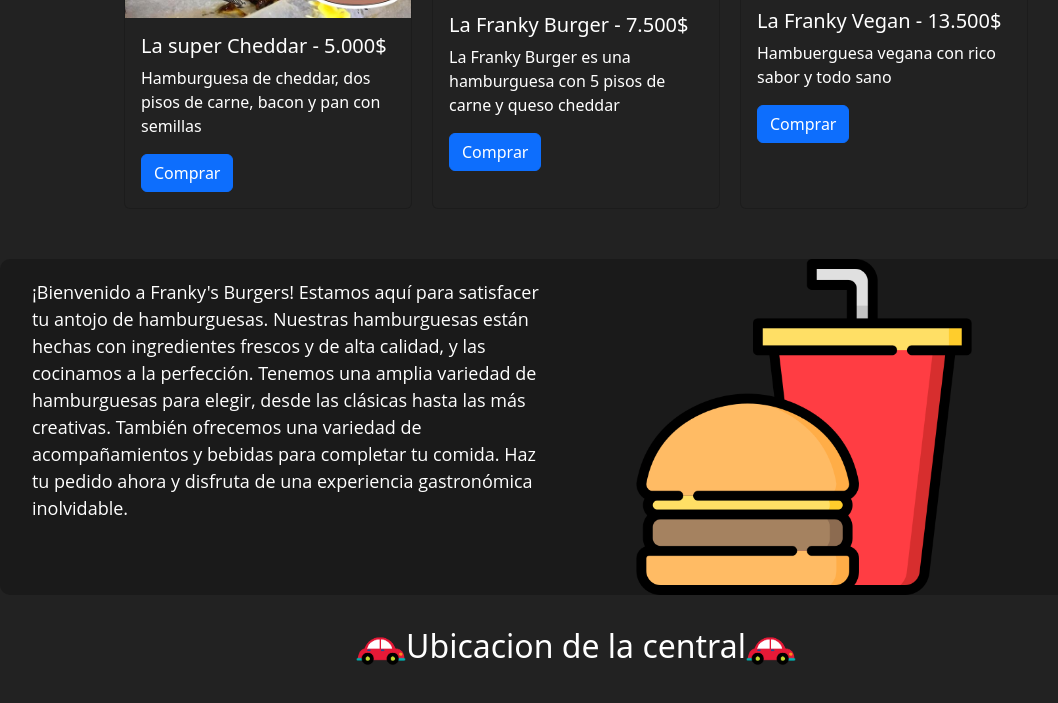
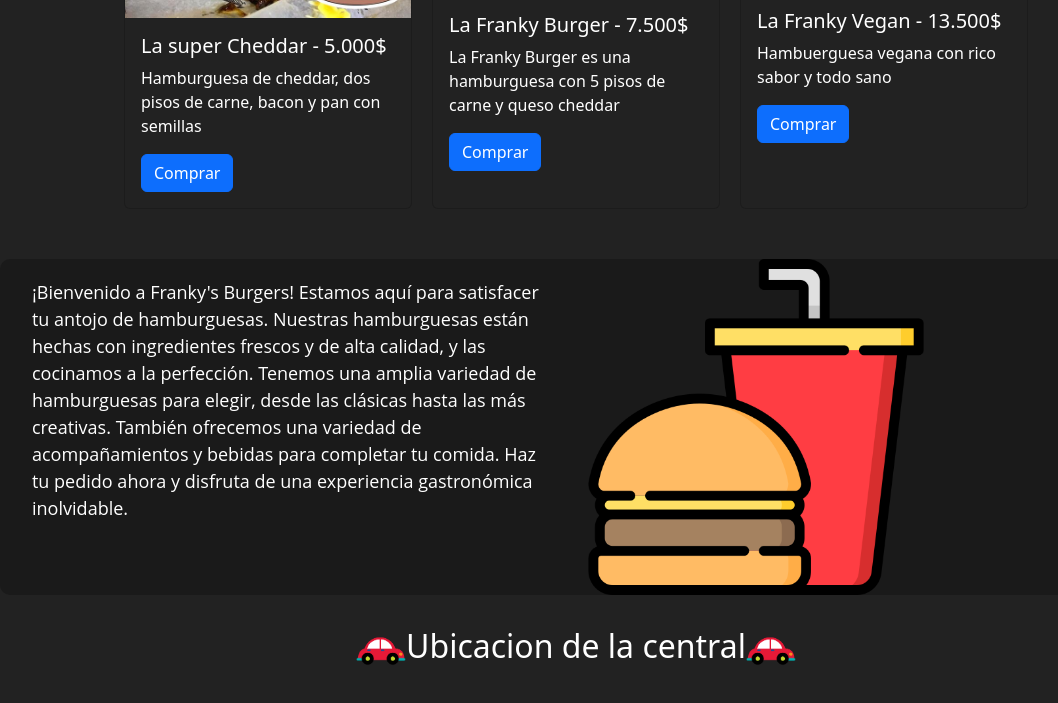
Before and after one commit to Pfranco231/Proyecto-final, a website: page index.html in a window 1280 px wide. Shown: the part 1122-1825 px from the top of the page, without its empty margins (64-1122 px from the left). Drawn offline with nearby package versions, Linux system fonts and the light colour scheme; grey boxes are pictures that could not be loaded.

Commit message:
version v5.4.1

```diff
--- a/scss/main/_welcome.scss
+++ b/scss/main/_welcome.scss
@@ -11,7 +11,6 @@
     img{
         width: auto;
         height: 21rem;
-        margin-left: 3rem;
     }
     div{
         p{
```
Also changed, not shown: css/style.css, 1 other file.
